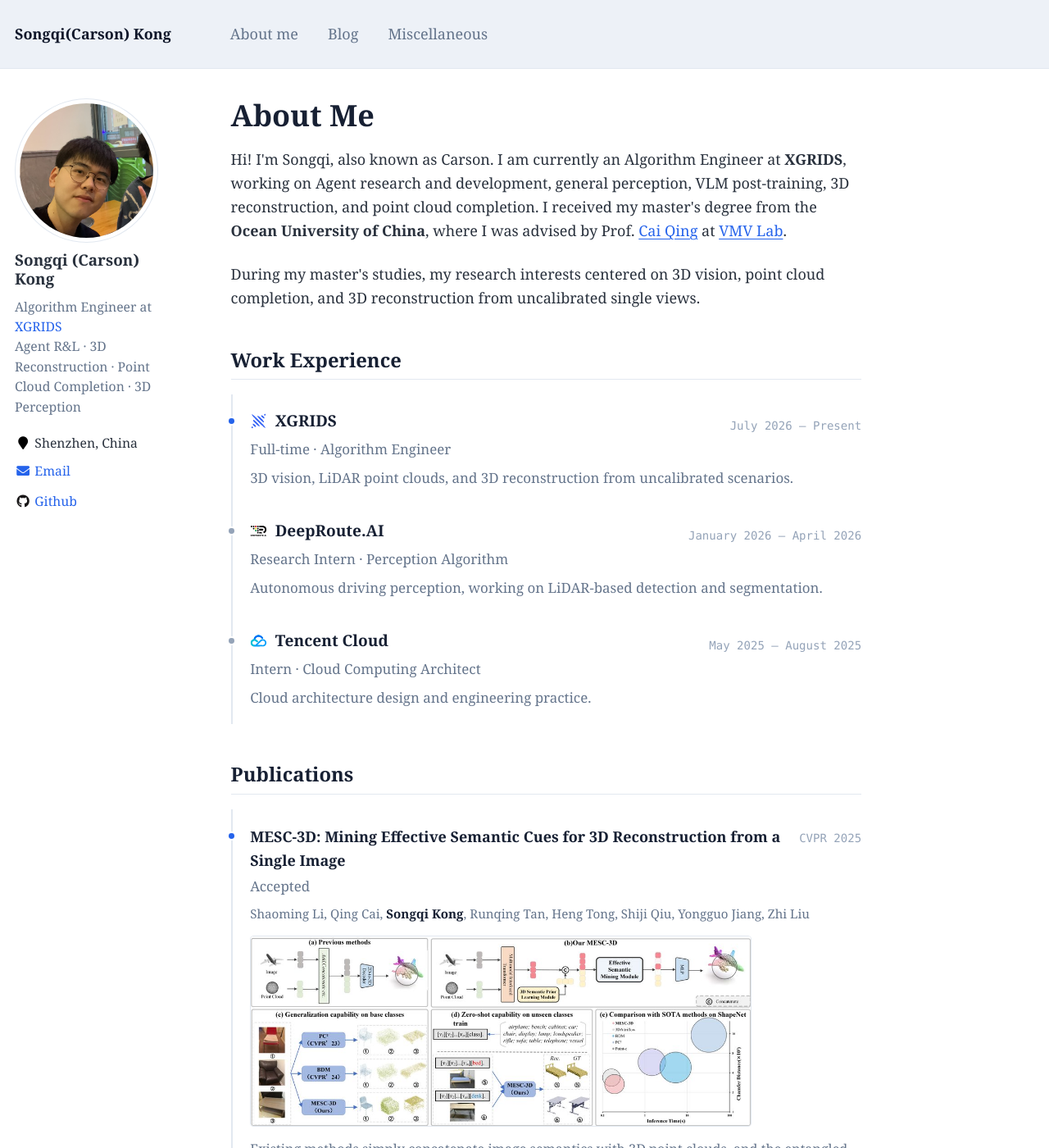
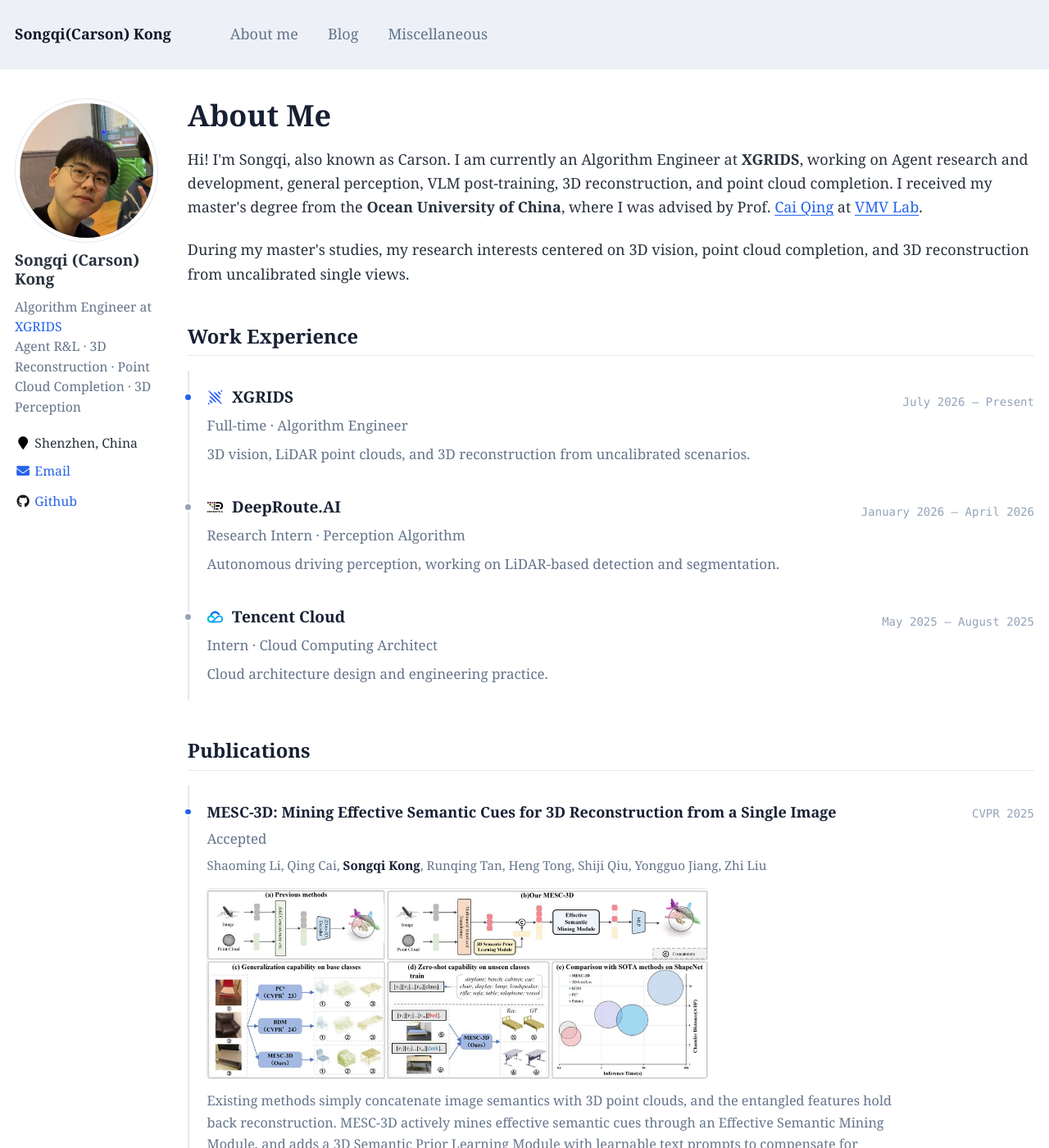
Before and after one commit to songqikong/songqikong.github.io, a Jekyll site: the page built from index.html, in a window 1280 px wide and 1400 px high. Shown: the whole window at 82% size. Built offline with Jekyll 4.4.1, drawn with Linux system fonts in a browser that asks for light colours; a style sheet for code colours, icons or effects is not loaded.

Commit message:
style: 移除 .page 左右内边距

```diff
--- a/_sass/_page.scss
+++ b/_sass/_page.scss
@@ -19,8 +19,6 @@
 .page {
   @include breakpoint($large) {
     @include span(10 of 12 last);
-    @include prefix(0.5 of 12);
-    @include suffix(2 of 12);
   }
 
   .page__inner-wrap {
```
